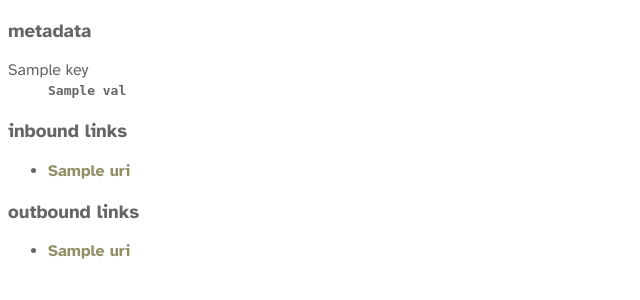
After one commit to DerwenAI/nyddu, a Python web app: template templates/detail.html in a window 1280 px wide. The commit adds this page. Shown: the top 300 px of the page, without its empty margins (0-640 px from the left). Run offline with Jinja, Linux system fonts and the light colour scheme; the template is opened without the code that fills it: most values are stand-ins (such as "Sample title", 1, 10 or a date in 2020).

Commit message:
showing detail for pages, plus inbound/outbound links

```diff
--- /dev/null
+++ b/templates/detail.html
@@ -0,0 +1,100 @@
+<!doctype html>
+<html lang="en">
+  <head>
+    <meta charset="utf-8">
+    <meta name="viewport" content="width=device-width, initial-scale=1.0">
+    <style>
+/* fonts, icons */
+@import url("https://fonts.googleapis.com/css2?family=Atkinson+Hyperlegible:ital,wght@0,400;0,700;1,400;1,700&display=swap");
+
+/* structural */
+html, h1, h2, h3, h4, h5, p, span, cite, figcaption, button, input, select, textarea {
+    font-family: "Atkinson Hyperlegible", sans-serif;
+}
+
+body {
+    color: hsl(0, 0%, 40%);
+}
+
+p {
+    font-weight: normal;
+    font-size: 1.1em;
+    line-height: 1.3em;
+    margin: 1.2em 0 1.2em 0;
+}
+
+a {
+    color: hsl(55, 17%, 49%);
+    background-color: white;
+    font-weight: bold;
+}
+
+a:visited {
+    color: hsl(55, 17%, 49%);
+    background-color: white;
+}
+
+a:hover {
+    color: white;
+    background-color: hsl(55, 17%, 49%);
+}
+
+a {
+    text-decoration: none !important;
+}
+    </style>
+    <title>Crawler Analysis Detail</title>
+  </head>
+
+  <body>
+    <h3>metadata</h3>
+    {% for dict_item in detail %}
+    <dl>
+      {% for key, val in dict_item.items() %}
+      <dt>
+	{{ key }}
+      </dt>
+      <dd>
+	<strong>
+	  <code>
+	    {% if val is not string or val|length %}
+	    {{ val }}
+	    {% else %}
+	    &nbsp;
+	    {% endif %}
+	  </code>
+	</strong>
+      </dd>
+      {% endfor %}
+    </dl>
+    {% endfor %}
+
+    <h3>inbound links</h3>
+    <ul>
+    {% for page in dst_links %}
+    <li>
+      <a
+	href="/detail/{{ page.id }}"
+	target="detail"
+        >
+	{{ page.uri }}
+      </a>
+    </li>
+    {% endfor %}
+    </ul>
+
+    <h3>outbound links</h3>
+    <ul>
+    {% for page in src_links %}
+    <li>
+      <a
+	href="/detail/{{ page.id }}"
+	target="detail"
+        >
+	{{ page.uri }}
+      </a>
+    </li>
+    {% endfor %}
+    </ul>
+  </body>
+</html>
```
Also changed, not shown: 3_asgi.py (+4 -40 lines), NOTES.md (+1 -4 lines), nyddu/routes.py (+107 -7 lines), templates/pages.html (renamed from templates/index.html, +10 -18 lines).
